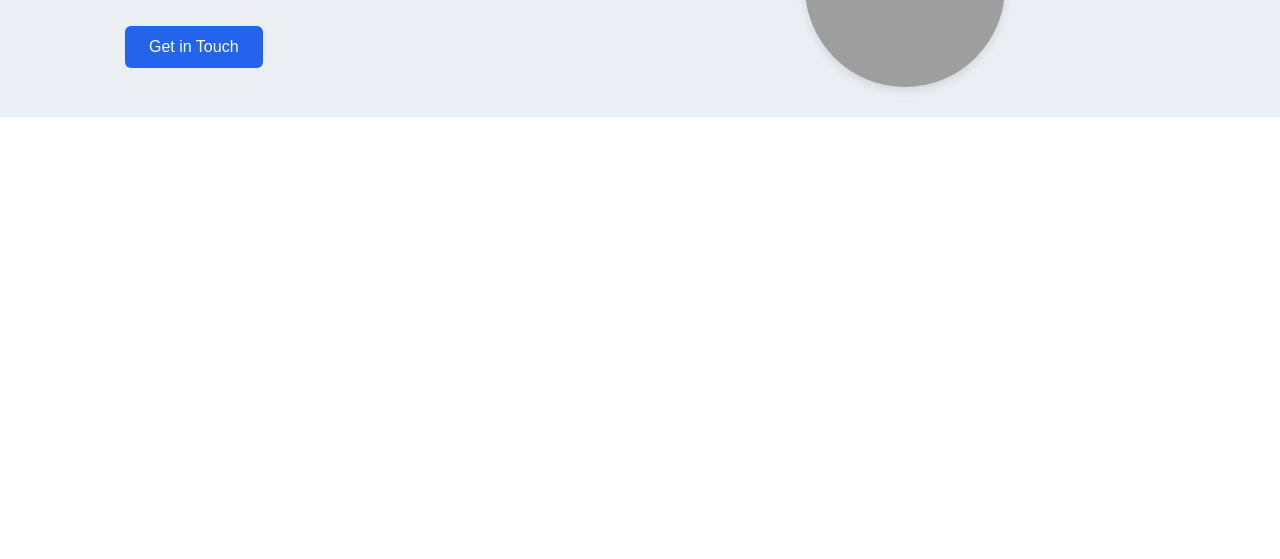
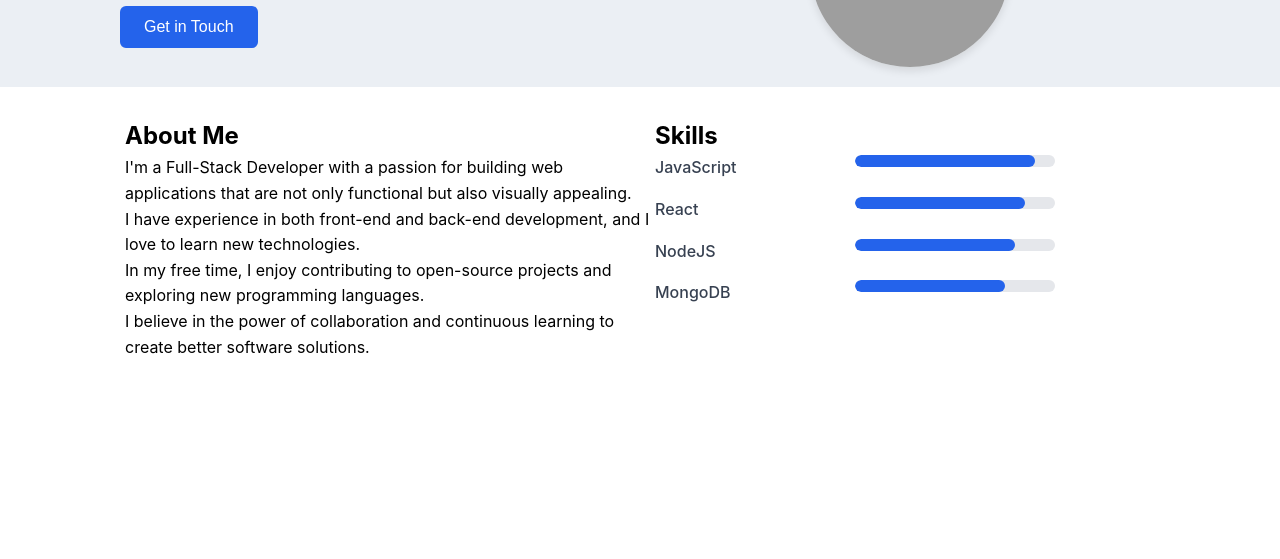
Before and after one commit to A-M-14/Elevation-Bootcamp, a plain HTML site: page Week 2/Day 1/Portfolio Project/index.html in a window 1280 px wide. Shown: the part 241-800 px from the top of the page. Drawn offline with Linux system fonts and the light colour scheme; grey boxes are pictures that could not be loaded.

Commit message:
Creatung About paragraph with design

```diff
--- a/Week 2/Day 1/Portfolio Project/index.html
+++ b/Week 2/Day 1/Portfolio Project/index.html
@@ -22,22 +22,55 @@
     </header>
 
     <section id="Home" class="home">
+
         <div class="general-info">
             <h1>Full-Stack Developer</h1>
-            <p>I create beautiful and functional web experiences using modern technologies. Passionate about clean code and user-centered design</p>
+            <p>I create beautiful and functional web experiences using modern technologies.<br>
+                Passionate about clean code and user-centered design</p>
             <button class="btn">Get in Touch</button>
-
-
-
         </div>
         <div class="profile-picture">
             <img src="https://img.freepik.com/free-vector/3d-tennis-ball-isolated_1308-121223.jpg?semt=ais_hybrid&w=740" alt="Profile Picture">
         </div>
-
-
-
     </section>
 
-
+    <section id="About" class="about">
+        <div class="about-me">
+            <h2>About Me</h2>
+            <p>I'm a Full-Stack Developer with a passion for building web applications that are not only functional but also visually appealing.<br>
+                I have experience in both front-end and back-end development, and I love to learn new technologies.<br>
+                In my free time, I enjoy contributing to open-source projects and exploring new programming languages.<br>
+                I believe in the power of collaboration and continuous learning to create better software solutions.</p>
+            </p>
+            </p>
+        </div>
+        <div class="skills">
+            <h2>Skills</h2>
+            <ul>
+                <li>
+                    <span class="skill-name">JavaScript</span>
+                    <div class="skill-bar">
+                        <div class="skill-progress" data-skill="90"></div>
+                    </div>
+                </li>
+                <li>
+                    <span class="skill-name">React</span>
+                    <div class="skill-bar">
+                        <div class="skill-progress" data-skill="85"></div>
+                    </div>
+                </li>
+                <li>
+                    <span class="skill-name">NodeJS</span>
+                    <div class="skill-bar">
+                        <div class="skill-progress" data-skill="80"></div>
+                    </div>
+                </li>
+                <li>
+                    <span class="skill-name">MongoDB</span>
+                    <div class="skill-bar">
+                        <div class="skill-progress" data-skill="75"></div>
+                    </div>
+                </li>
+            </ul>
 </body>
 </html>
--- a/Week 2/Day 1/Portfolio Project/styles.css
+++ b/Week 2/Day 1/Portfolio Project/styles.css
@@ -23,7 +23,7 @@ h1{
 .header{
     display: flex;
     justify-content: space-between;
-    padding: 25px;
+    padding: 20px;
 }
 
 header > p{
@@ -49,11 +49,11 @@ nav > ul > li > a {
     display: flex;
     background-color: #EBEFF4;
     justify-content: space-between;
-    padding: 30px 0;
+    padding: 20px 0;
     margin-left: -100px;
     margin-right: -100px;
-    padding-left: 125px;
-    padding-right: 125px;
+    padding-left: 120px;
+    padding-right: 120px;
 }
 
 .general-info{
@@ -98,3 +98,77 @@ nav > ul > li > a {
     /* border: 4px solid #2463EB; */
     box-shadow: 0 4px 8px rgba(0, 0, 0, 0.1);
 }
+
+
+.about{
+    display: flex;
+    justify-content: space-between;
+    padding: 30px 0;
+    margin-left: 25px;
+    margin-right: 25px;
+}
+
+.about-me{
+    display: flex;
+    flex-direction: column;
+}
+
+
+.skills{
+    display: flex;
+    flex-direction: column;
+    margin-right: 100px;
+    min-width: 400px; /* Without it, bars are not visible */
+}
+
+.skills ul {
+    list-style: none;
+    padding: 0;
+}
+
+.skills li {
+    display: flex;
+    /* align-items: center; */
+    justify-content: space-between;
+    margin-bottom: 16px;
+    gap: 20px;
+}
+
+.skill-name {
+    min-width: 100px;
+    font-weight: 500;
+    color: #374151;
+}
+
+.skill-bar {
+    flex: 1;
+    height: 12px;
+    background-color: #E5E7EB;
+    border-radius: 6px;
+    overflow: hidden;
+    position: relative;
+    max-width: 200px;
+}
+
+.skill-progress {
+    height: 100%;
+    background-color: #2463EB;
+    border-radius: 6px;
+    transition: width 0.3s ease;
+}
+
+.skill-progress[data-skill="90"] {
+    width: 90%;
+}
+
+.skill-progress[data-skill="85"] {
+    width: 85%;
+}
+
+.skill-progress[data-skill="80"] {
+    width: 80%;
+}
+
+.skill-progress[data-skill="75"] {
+    width: 75%;
+}
```
